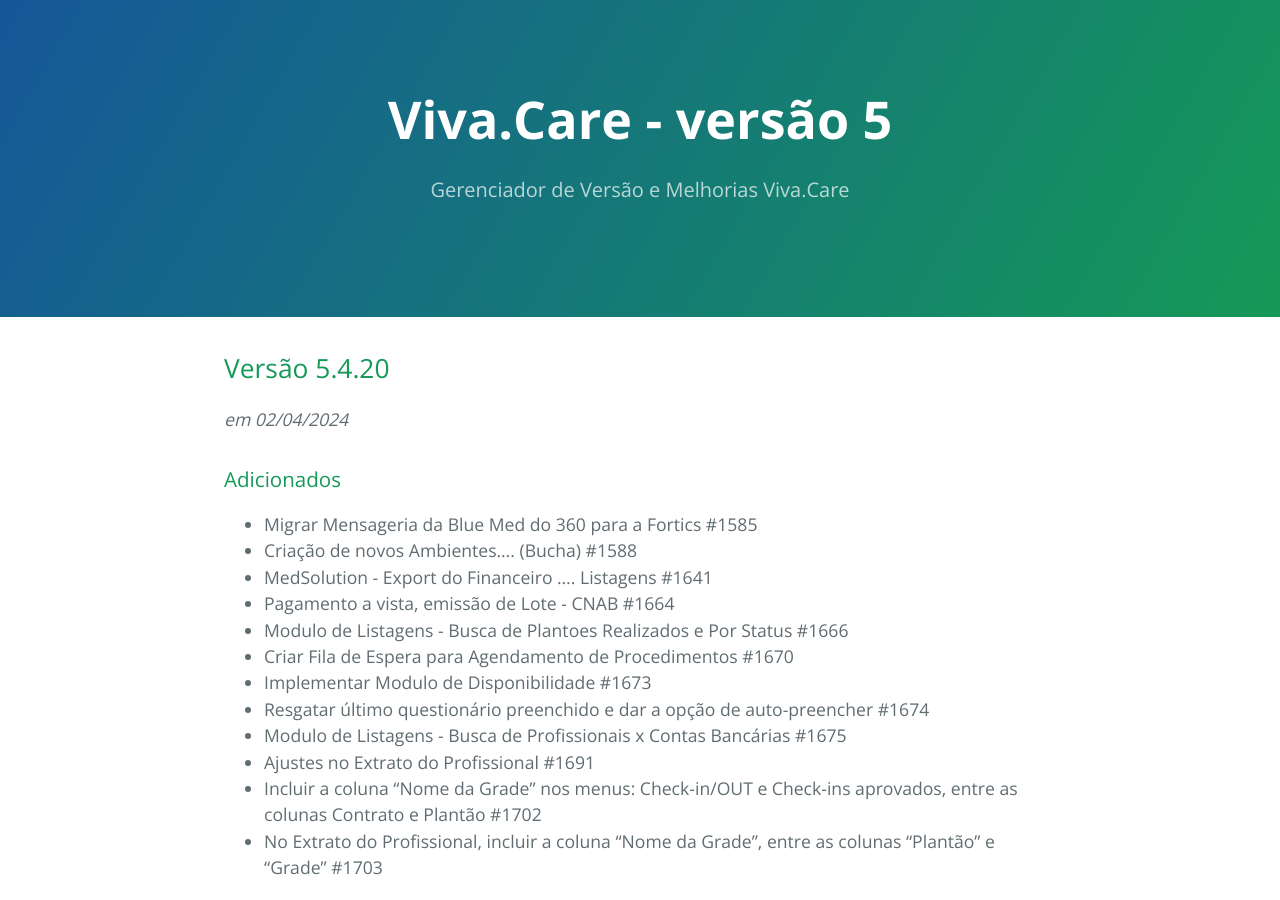
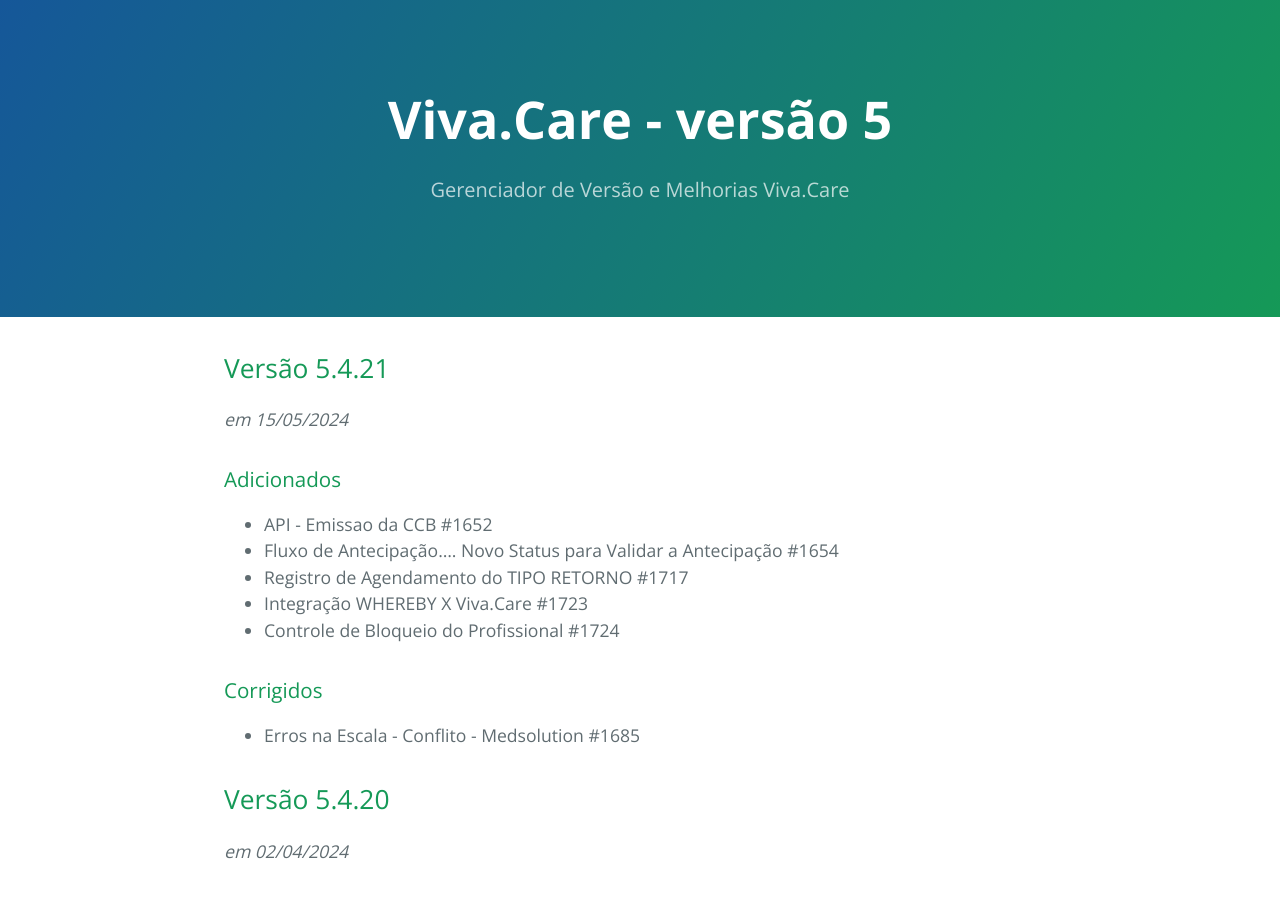
Before and after one commit to viva-care/viva-care.github.io, a Jekyll site: the page built from index.md, in a window 1280 px wide and 900 px high. Built offline with Jekyll 4.4.1, drawn with Linux system fonts in a browser that asks for light colours; our own code applies the rules of GitHub Pages for plain Markdown files.

Commit message:
Updated to v5.4.21

```diff
--- a/index.md
+++ b/index.md
@@ -1,6 +1,20 @@
 ---
 layout: default
 ---
+
+## Versão 5.4.21
+_em 15/05/2024_
+
+### Adicionados
+* API - Emissao da CCB #1652
+* Fluxo de Antecipação.... Novo Status para Validar a Antecipação #1654
+* Registro de Agendamento do TIPO RETORNO #1717
+* Integração WHEREBY X Viva.Care #1723
+* Controle de Bloqueio do Profissional #1724
+
+### Corrigidos
+* Erros na Escala - Conflito - Medsolution #1685
+
 
 ## Versão 5.4.20
 _em 02/04/2024_
```
Also changed, not shown: 1 other file.
